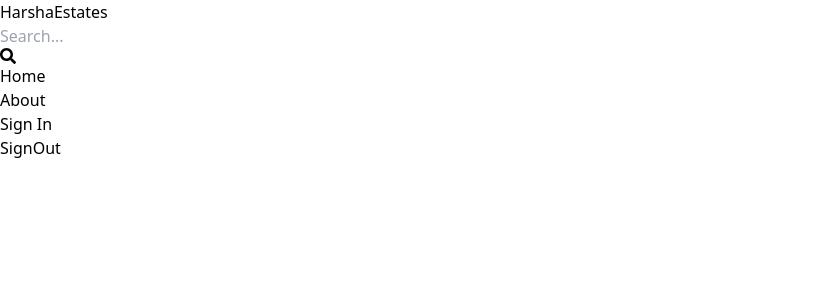
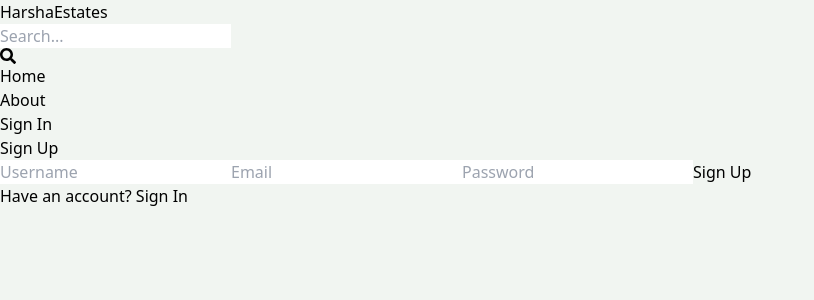
Before and after one commit to harshaak2/MERN-Estate, a React (Vite) app in the folder client/: page /sign-up in a window 1280 px wide. Shown: the top 300 px of the page, without its empty margins (0-814 px from the left). Built offline with nearby package versions, Linux system fonts and the light colour scheme.

Commit message:
complete sign up page ui

```diff
--- a/client/src/index.css
+++ b/client/src/index.css
@@ -1,3 +1,7 @@
 @tailwind base;
 @tailwind components;
 @tailwind utilities;
+
+body{
+    background-color: rgb(241, 245, 241);
+}
--- a/client/src/pages/SignUp.jsx
+++ b/client/src/pages/SignUp.jsx
@@ -1,7 +1,39 @@
-import React from 'react'
+import React from "react";
+import { Link } from "react-router-dom";
 
 export default function SignOut() {
-  return (
-    <div>SignOut</div>
-  )
+    return (
+      // using max-w-lg represents the maximum width to be 32rem/512px
+      // mx-auto is used to center the div
+        <div className="p-3 max-w-lg mx-auto">
+            {/* my-7 is used to add margin top and bottom */}
+            <h1 className="text-3xl text-center font-semibold my-7">Sign Up</h1>
+            <form className="flex flex-col gap-4">
+              {/* using rounded-lg to make the input fields rounded */}
+                <input
+                    type="text"
+                    placeholder="Username"
+                    className="border p-3 rounded-lg"
+                    id="username"
+                />
+                <input
+                    type="email"
+                    placeholder="Email"
+                    className="border p-3 rounded-lg"
+                    id="email"
+                />
+                <input
+                    type="password"
+                    placeholder="Password"
+                    className="border p-3 rounded-lg"
+                    id="password"
+                />
+                {/* we can add disabled when we want the button to be disabled --> opacity-75 */}
+                <button className="bg-slate-700 text-white p-3 rounded-lg uppercase hover:opacity-90 disabled:opacity-75">Sign Up</button>
+            </form>
+            <div className="flex gap-2 mt-5">
+              <p>Have an account? <Link to='/sign-in'><span className="text-blue-700 hover: underline">Sign In</span></Link></p>
+            </div>
+        </div>
+    );
 }
```
